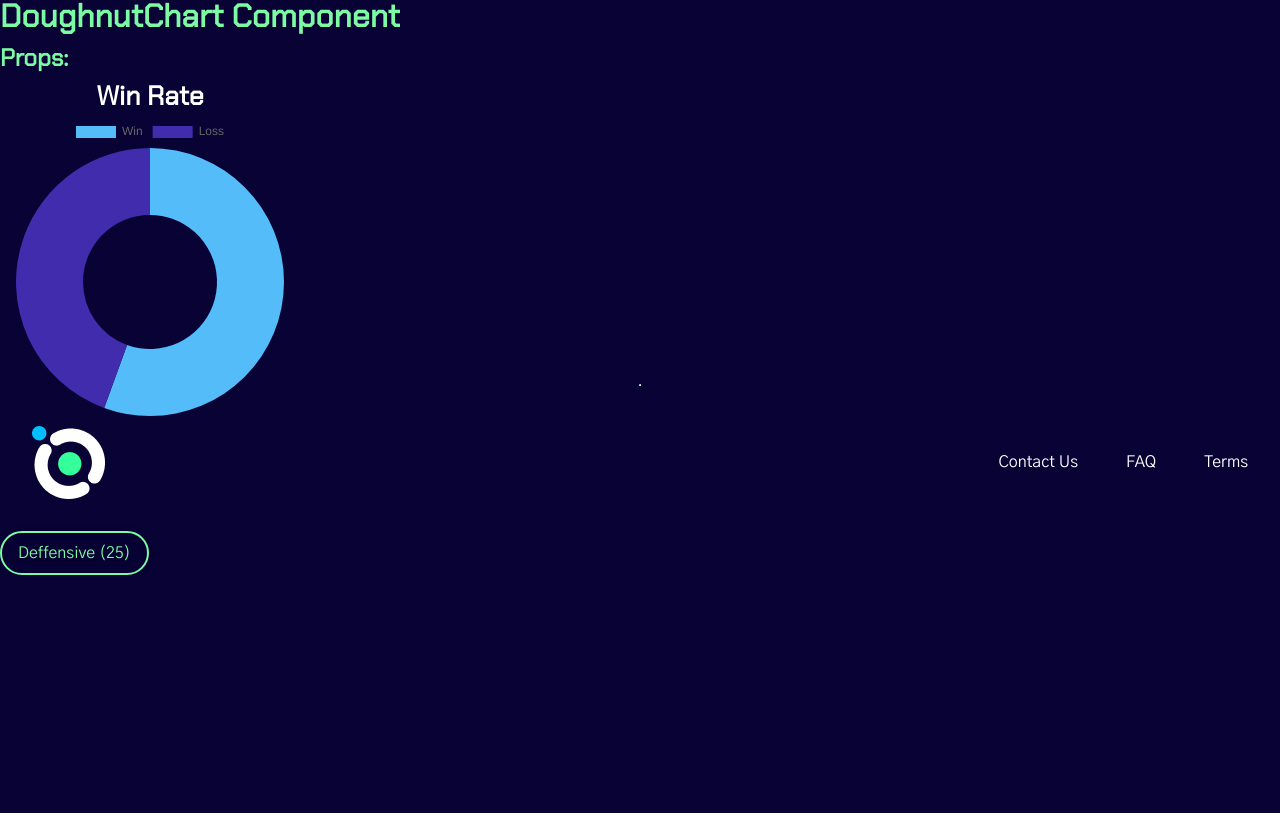
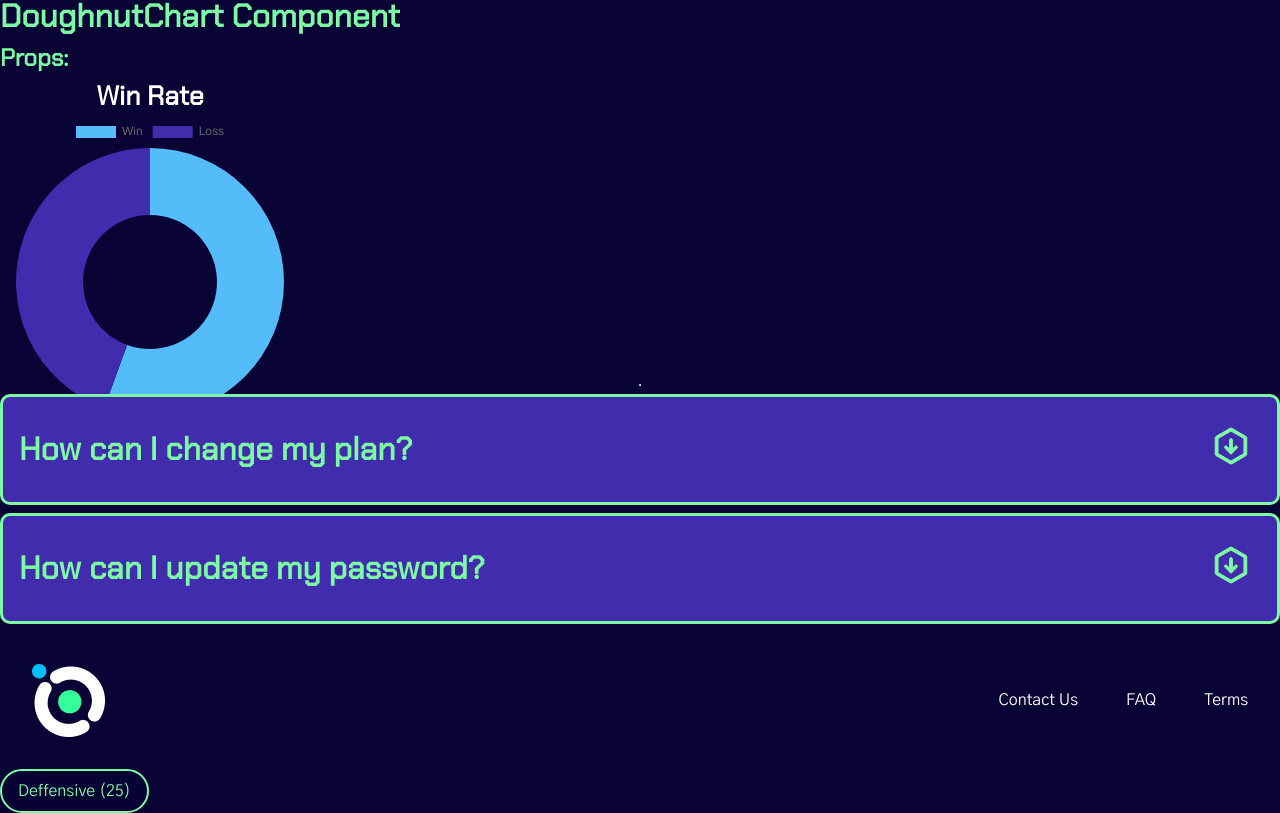
Before and after one commit to zyzmoz/global-player, a React (Create React App) app in the folder frontend/: page /storybook in a window 1280 px wide. Shown: the part 2618-3431 px from the top of the page. Before the commit the page ends 3193 px from the top, so only its background shows below. Built offline with nearby package versions, Linux system fonts and the light colour scheme.

Commit message:
Accordion component

```diff
--- /dev/null
+++ b/frontend/src/components/Accordion/Accordion.jsx
@@ -0,0 +1,44 @@
+import PropTypes from 'prop-types'
+import { useState } from 'react'
+import { UpIcon, DownIcon } from '../Icon/icons'
+import BodyText from '../BodyText/BodyText'
+import Headline from '../Headline/Headline'
+
+function Accordion({ className, headerText, fullText }) {
+  const [showFAQ, setShowFAQ] = useState(false)
+
+  return (
+    <div className={className}>
+      <div className="accordion-title-arrow">
+        <Headline text={headerText} fontSize="24px" color="#7DFAA4" />
+        <div className="up-down-icons">
+          {showFAQ && (
+            <button type="button" className="up-btn" onClick={() => setShowFAQ(false)}>
+              {showFAQ && <UpIcon fill="#7DFAA4" stroke="#7DFAA4" />}
+            </button>
+          )}
+          {!showFAQ && (
+            <button type="button" className="down-btn" onClick={() => setShowFAQ(true)}>
+              {!showFAQ && <DownIcon fill="#7DFAA4" stroke="#7DFAA4" />}
+            </button>
+          )}
+        </div>
+      </div>
+      {showFAQ && <BodyText text={fullText} fontSize="16px" color="white" />}
+    </div>
+  )
+}
+
+export default Accordion
+
+Accordion.defaultProps = {
+  className: 'accordion-wrapper',
+  headerText: '',
+  fullText: '',
+}
+
+Accordion.propTypes = {
+  className: PropTypes.string,
+  headerText: PropTypes.string,
+  fullText: PropTypes.string,
+}
--- a/frontend/src/sass/site-layout/_index.scss
+++ b/frontend/src/sass/site-layout/_index.scss
@@ -99,6 +99,32 @@
     margin: 5rem 0 5rem 0;
   }
 }
+
+// Accordion Component
+.accordion-wrapper {
+  display: flex;
+  flex-flow: column nowrap;
+  background: #402cac;
+  border: 3px solid $primary-color-bright-green;
+  border-radius: 10px;
+  padding: 1.5rem 1rem;
+  margin-bottom: 0.5rem;
+
+  .accordion-title-arrow {
+    display: flex;
+    align-items: center;
+    justify-content: space-between;
+
+    .up-down-icons {
+      button {
+        background: none;
+        border: none;
+        cursor: pointer;
+      }
+    }
+  }
+}
+// End Accordion Component
 
 @media screen and (min-width: 600px) {
   //header
--- a/frontend/src/storybook/storybook.jsx
+++ b/frontend/src/storybook/storybook.jsx
@@ -12,6 +12,7 @@ import Card from '../components/Card/Card'
 import Tag from '../components/Tag/Tag'
 import LineChart from '../components/LineChart/LineChart'
 import DoughnutChart from '../components/DoughnutChart/DoughnutChart'
+import Accordion from '../components/Accordion/Accordion'
 
 function Storybook() {
   return (
@@ -137,6 +138,15 @@ function Storybook() {
         />
       </div>
       <hr />
+      <Accordion
+        headerText="How can I change my plan?"
+        fullText="Go inside your settings account on the account icon and select to change your plan, select the plan you’d like to be a part of and pay the difference if needed. The plan can also be updated by clicking on the button “Upgrade plan” on the main menu on the left of the screen."
+      />
+      <Accordion
+        headerText="How can I update my password?"
+        fullText="Lorem ipsum dolor sit amet, consectetur adipiscing elit. Pellentesque non porta felis. Aliquam augue leo, scelerisque sit amet rutrum a, gravida sed augue. Donec congue venenatis lacus, nec consectetur dolor commodo non. Donec sed aliquet lorem. Phasellus eu mi ligula."
+      />
+
       <Footer />
       <Tag text="Deffensive" reviews="25" />
     </div>
```
